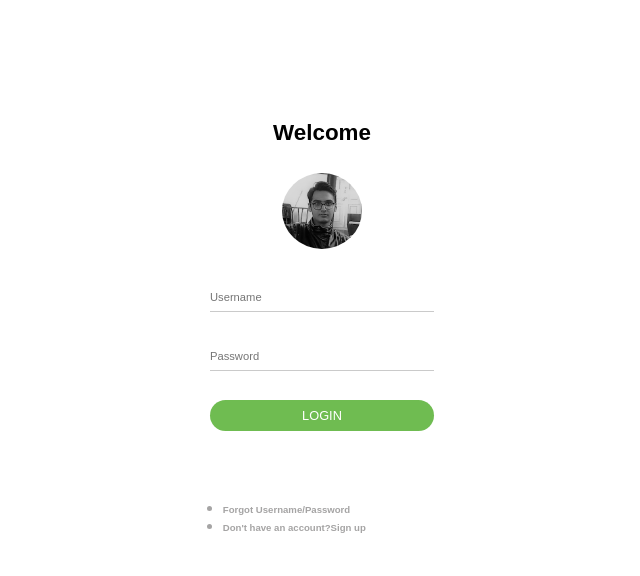
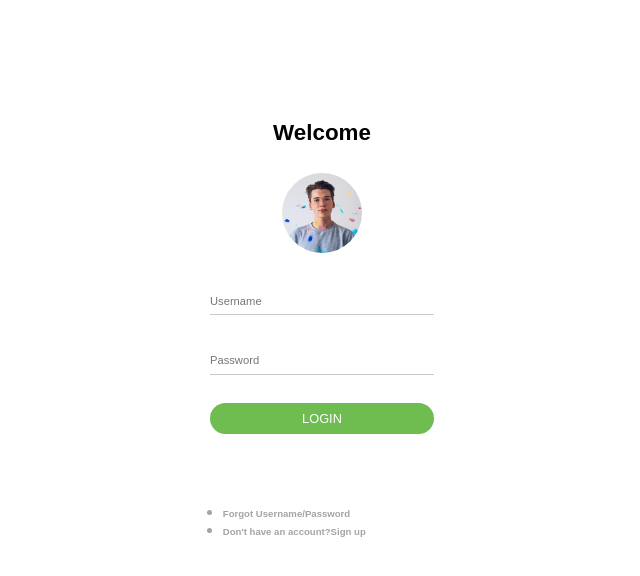
Before and after one commit to mahdi-ghomlaghi/Maktab-HW-2, a plain HTML site: page index.html in a window 1280 px wide. Shown: the whole page, without its empty margins (318-958 px from the left). Drawn offline with Linux system fonts and the light colour scheme.

Commit message:
edit avatar

```diff
--- a/index.html
+++ b/index.html
@@ -15,7 +15,7 @@
     <div class="container">
         <div class="loginPage">
             <p class="pageTitle">Welcome</p>
-            <img src="./images/avatar.jpg" alt="my avatar" class="avatar">
+            <img src="./images/avatar2.jpg" alt="my avatar" class="avatar">
             <div class="inputSContainer">
                 <input type="text" class="loginInput" placeholder="Username">
                 <input type="password" class="loginInput" placeholder="Password">
```
Also changed, not shown: images/avatar2.jpg (added).
